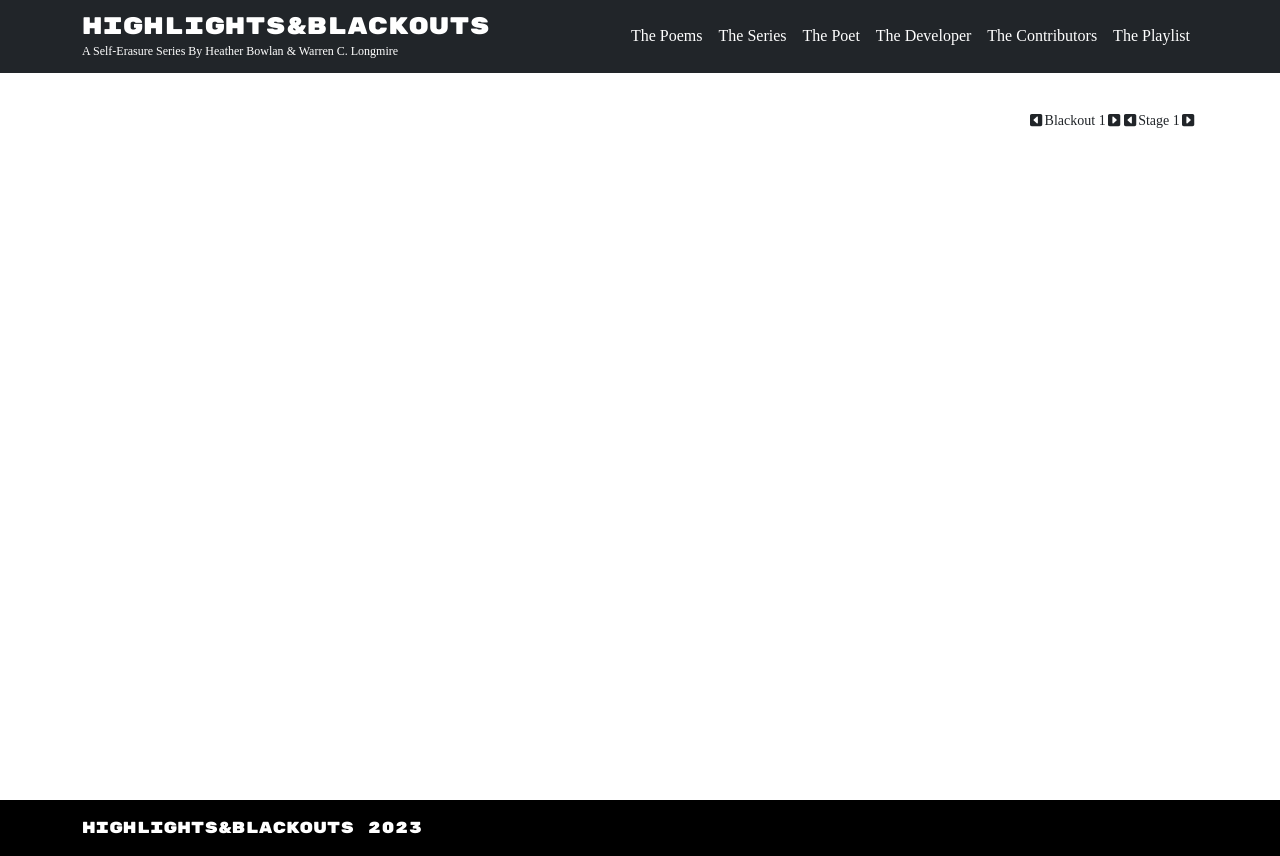
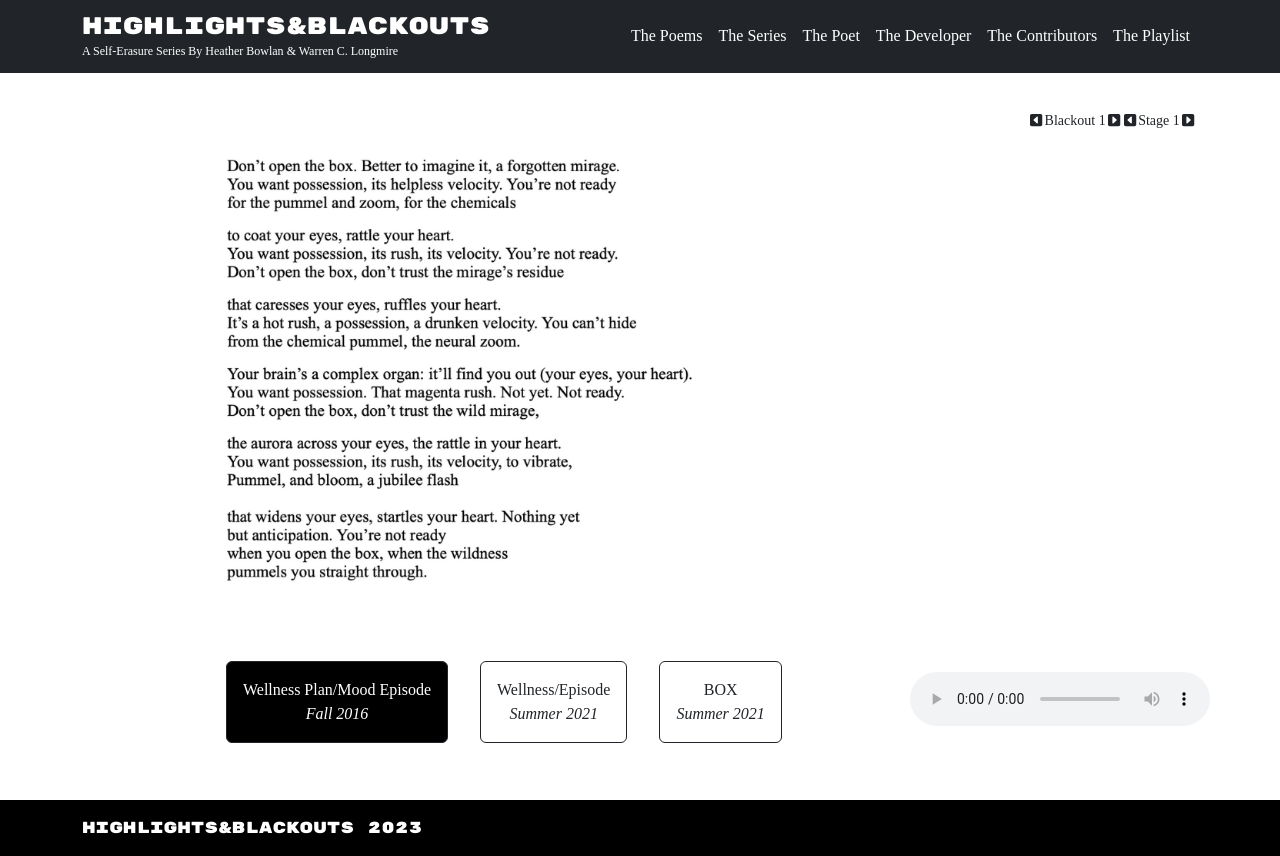
Before and after one commit to wlongmire/self-erasures, a Next.js app: page /blackouts/1 in a window 1280 px wide. Built offline with nearby package versions, Linux system fonts and the light colour scheme; a web font is replaced by a local one.

Commit message:
adding PoemContainer back in

```diff
--- a/components/PoemContainer.js
+++ b/components/PoemContainer.js
@@ -107,7 +107,37 @@ const PoemContainer = ({ erasureIdx, stageIdx=0, setPoem }) => {
                     </span>
                 </div>
             </div >
+            <div className="poemContainer">
+                <BlackoutDisplay id={id} currentStage={currentStage} />
 
+                <div className="sideImageContainer">
+                    <ImageHandler image={image}/>
+
+                    <h1 className="sideImageTitle">{currentStage.title}</h1>
+                </div>
+
+            </div>
+
+            <div class="footer">
+                <div>
+                    {
+                        stages.map(stage => <button key={stage.id} className={`btn btn-outline-dark p-3 m-3 ${(stage.id === currentStage.id) && "active_stage"}`} onClick={()=> {
+                            setPoem(erasureIdx, stage.id);
+                        } }>
+                            <div>{stage.title}</div>
+                            <div><em>{stage.season}</em></div>
+                        </button>)
+                    }
+                </div>
+                <div>
+                    {
+                        audio && <>
+                            <ReactAudioPlayer src={`/audio/${audio.src}`} controls/>  {/* autoPlay */}
+                            {/* {getContributorLink(audio.contributor, "Audio")} */}
+                        </>
+                    }
+                </div>
+            </div>
         </PoemStyle>
     </Layout>
 }
```
Lines whose indentation alone changed are shown as unchanged.
